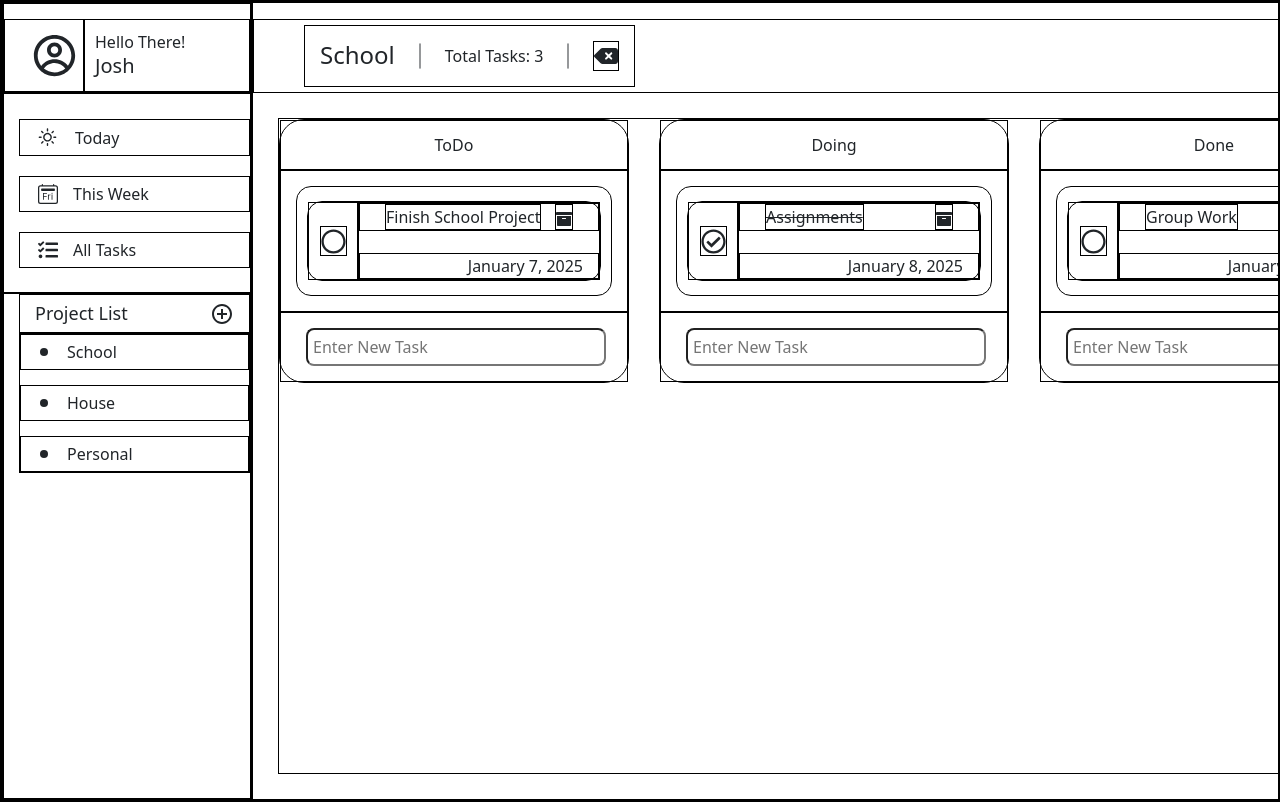
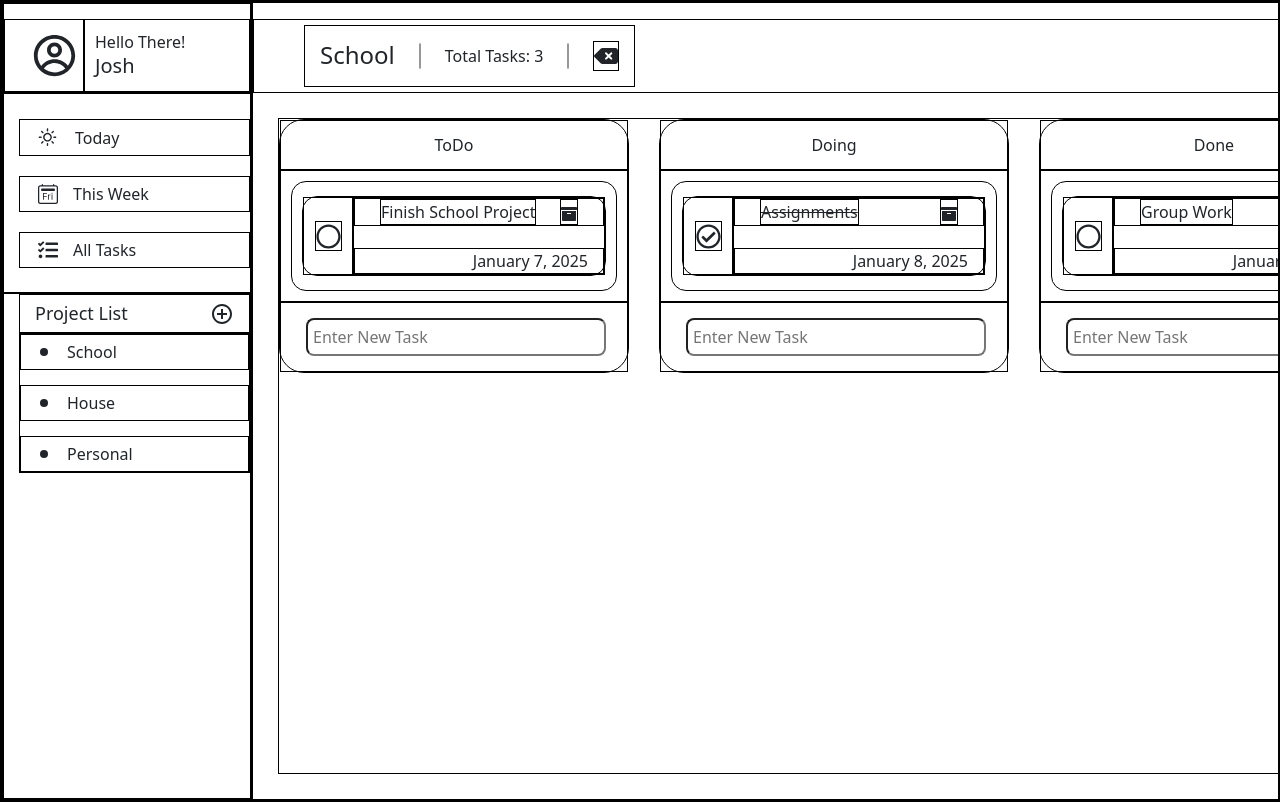
Before and after one commit to HappyLego214/todo-list, a React (Vite) app: page / in a window 1280 px wide. Built offline with nearby package versions, Linux system fonts and the light colour scheme.

Commit message:
adds some ccs designs

```diff
--- a/src/App.css
+++ b/src/App.css
@@ -119,7 +119,7 @@ div {
   justify-content: center;
   height: 110px;
   border-radius: 15px;
-  margin: 15px;
+  margin: 10px;
   padding: 10px;
 }
 
```
